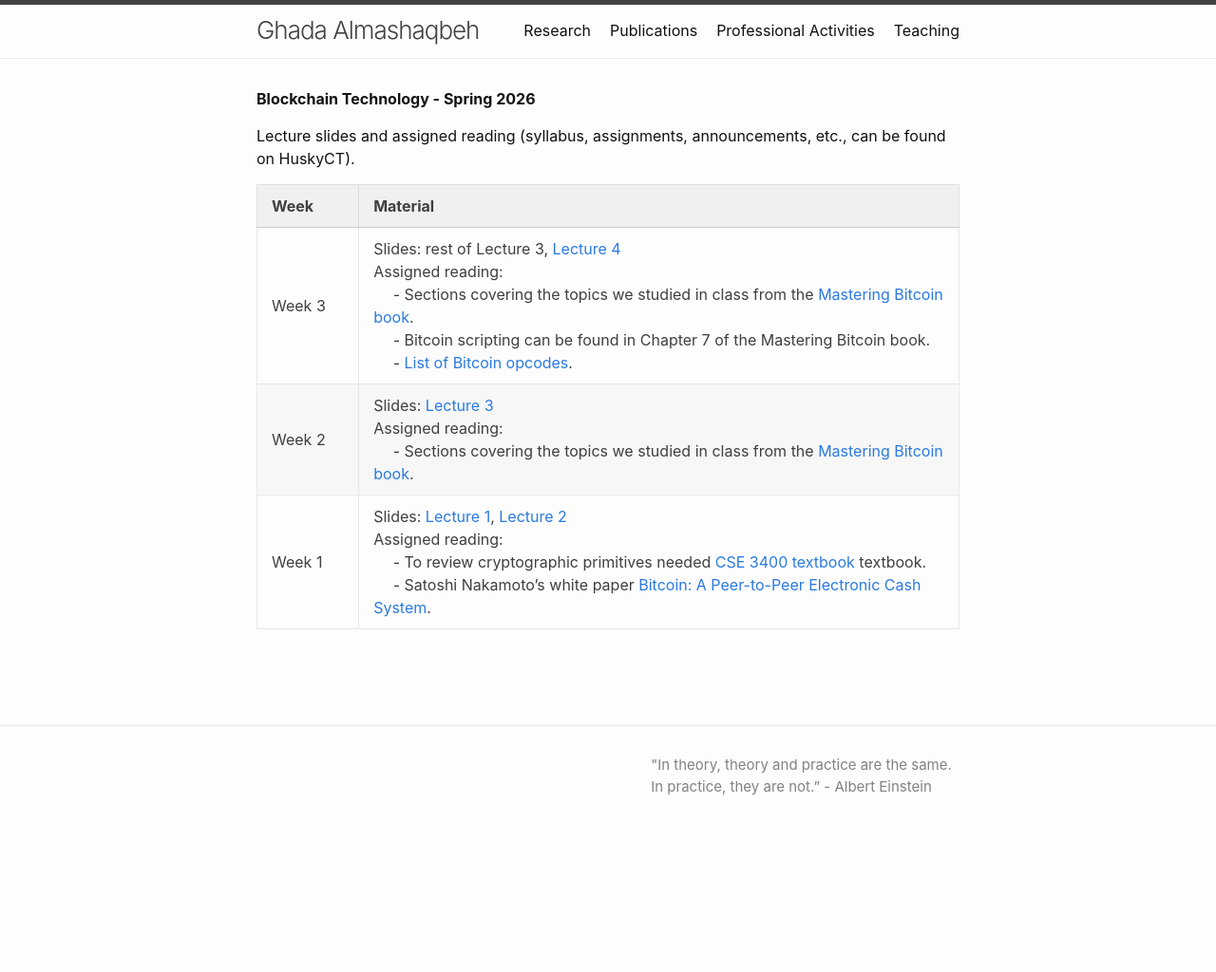
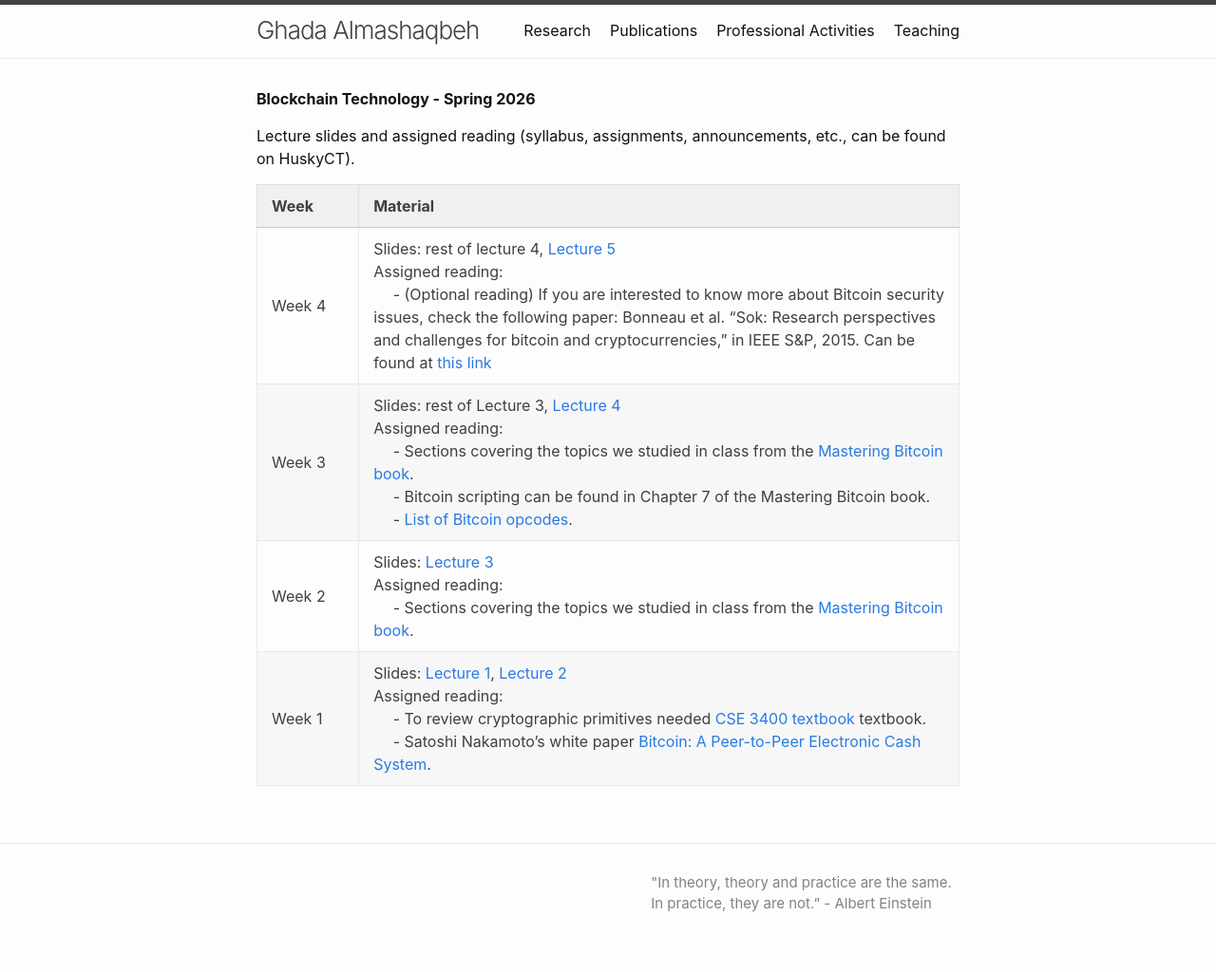
Before and after one commit to GhadaAlmashaqbeh/GhadaAlmashaqbeh.github.io, a Jekyll site: the page built from courses/blockchain-technology-s2026/index.md, in a window 1280 px wide. Shown: the whole page at 95% size. Built offline with Jekyll 4.4.1, drawn with Linux system fonts in a browser that asks for light colours; before the commit the page ends 900 px from its top, so only the background shows below that.

Commit message:
add lectures

```diff
--- a/courses/blockchain-technology-s2026/index.md
+++ b/courses/blockchain-technology-s2026/index.md
@@ -8,6 +8,7 @@
 
 | Week&emsp;&emsp;| Material           |
 |----------|--------------------|
+| Week 4 | Slides: rest of lecture 4, [Lecture 5](./lecture5.pdf) <br/> Assigned reading: <br/> &emsp; - (Optional reading) If you are interested to know more about Bitcoin security issues, check the following paper: Bonneau et al. "Sok: Research perspectives and challenges for bitcoin and cryptocurrencies," in IEEE S&P, 2015. Can be found at [this link](https://jbonneau.com/doc/BMCNKF15-IEEESP-bitcoin.pdf) |
 | Week 3 | Slides: rest of Lecture 3, [Lecture 4](./lecture4.pdf) <br/> Assigned reading: <br/> &emsp; - Sections covering the topics we studied in class from the [Mastering Bitcoin book](https://github.com/bitcoinbook/bitcoinbook/blob/develop/BOOK.md). <br/> &emsp; - Bitcoin scripting can be found in Chapter 7 of the Mastering Bitcoin book. <br/> &emsp; - [List of Bitcoin opcodes](https://en.bitcoin.it/wiki/Script).|
 | Week 2 | Slides: [Lecture 3](./lecture3.pdf) <br/> Assigned reading: <br/> &emsp; - Sections covering the topics we studied in class from the [Mastering Bitcoin book](https://github.com/bitcoinbook/bitcoinbook/blob/develop/BOOK.md).|
 | Week 1 | Slides: [Lecture 1](./lecture1.pdf), [Lecture 2](./lecture2.pdf) <br/> Assigned reading: <br/> &emsp; - To review cryptographic primitives needed [CSE 3400 textbook](https://drive.google.com/file/d/19WZi47ZRGs6SzCh6JG5CAti8mEQjAVW_/view) textbook. <br/> &emsp; - Satoshi Nakamoto’s white paper [Bitcoin: A Peer-to-Peer Electronic Cash System](https://bitcoin.org/bitcoin.pdf). |
```
Also changed, not shown: 4 other files.
